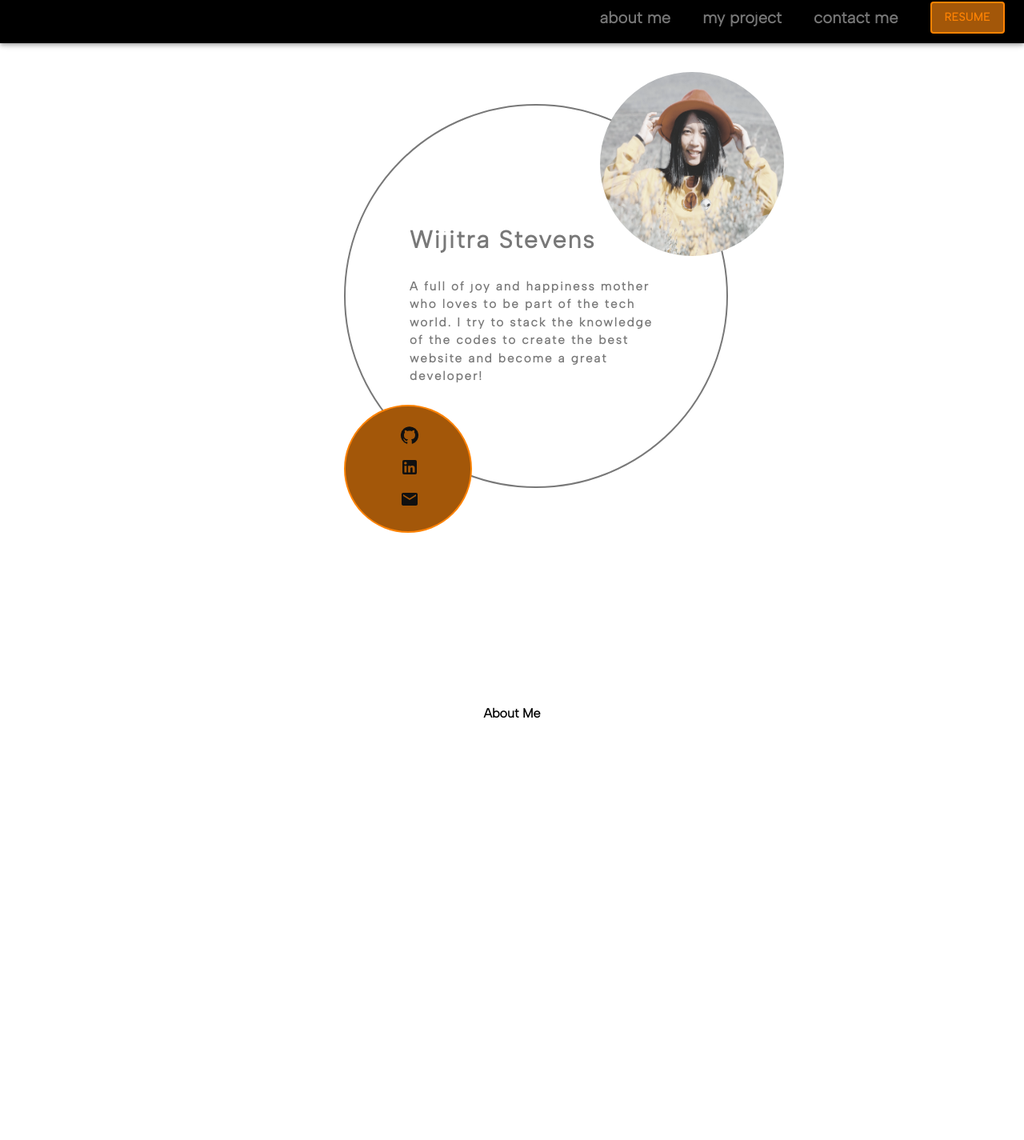
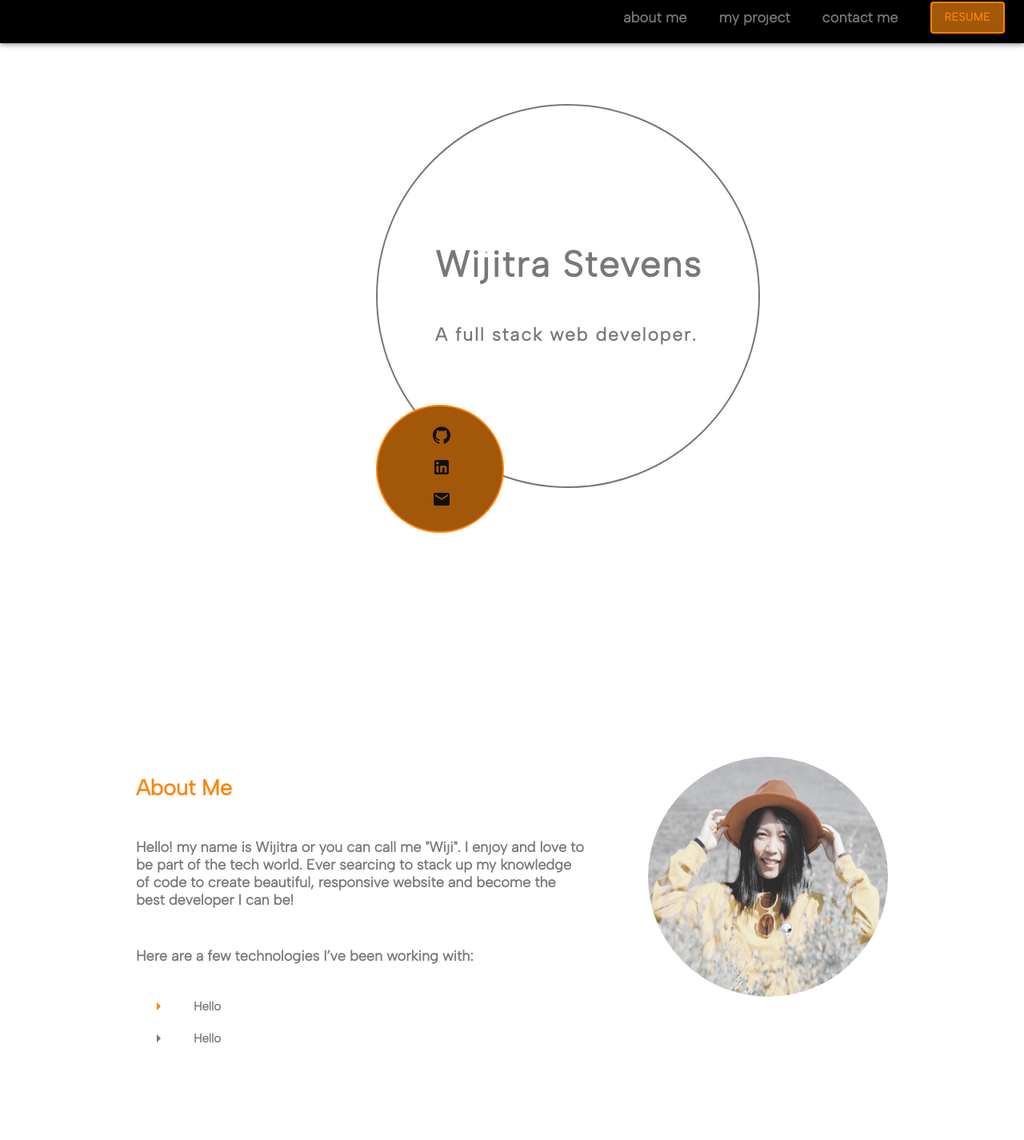
Before and after one commit to WijiPe/my-portfolio, a Next.js app: page / in a window 1280 px wide. Shown: the part 10-1435 px from the top of the page at 80% size. Built offline with nearby package versions, Linux system fonts and the light colour scheme.

Commit message:
add section1

```diff
--- a/components/Header.js
+++ b/components/Header.js
@@ -32,6 +32,7 @@ export default function Header() {
                             variant="h6" component="div"
                             sx={{
                                 fontWeight: 600,
+                                fontSize: 18,
                                 fontFamily: 'Albert Sans',
                                 color: '#787878',
                                 '&:hover': {
--- a/components/Me.js
+++ b/components/Me.js
@@ -1,6 +1,4 @@
-import styles from '@/styles/Index.module.css';
 import Box from '@mui/material/Box';
-import Image from 'next/image';
 import { Typography } from '@mui/material';
 import GitHubIcon from '@mui/icons-material/GitHub';
 import LinkedInIcon from '@mui/icons-material/LinkedIn';
@@ -31,9 +29,10 @@ export default function Me() {
                 sx={{
                     width: '30rem',
                     height: '30rem',
-                    pl: 10,
+                    pt: 16,
+                    pl: 9,
                     mt: 10,
-                    ml: 50,
+                    ml: 55,
                     fontWeight: '700',
                     display: 'flex',
                     flexDirection: 'column',
@@ -49,10 +48,9 @@ export default function Me() {
             >
                 <Box
                     sx={{
-                        width: '20rem',
+                        width: '25rem',
                         height: '5rem',
-                        mt: 15,
-                        fontSize: 20,
+                        fontSize: 30,
                         fontFamily: 'Albert Sans',
                         '&:hover': {
                             color: '#FF8303',
@@ -65,43 +63,27 @@ export default function Me() {
                     <Box
                         component="span"
                         sx={{
-                            width: '20rem',
                             bgcolor:'#0D0D0D',
                             fontFamily: 'Albert Sans',
                             color: '#787878',
-                            fontSize: 10,
+                            fontSize: 15,
                             '&:hover': {
                                 color: '#787878',
                             },
                         }}
                     >
-                        <h2> A full of joy and happiness mother who loves to be part of the tech world.
-                        I try to <span id= "word4">stack</span> the knowledge of the codes to create the best <span id= "word5">web</span>site and become a great <span id= "word6">developer!</span>
-                    </h2>
+                        <h2> A full stack web developer. </h2>
                     </Box>
                 </Box>
             </Box>
-            <Box
-                sx={{
-                    position: 'absolute',
-                    ml: 90,
-                    mt: 5,
-                }}
-            >
-                <Image
-                    src='/images/IMG_4452.jpg'
-                    width = {230}
-                    height={230}
-                    className={styles.image}
-                />
-            </Box>
+
             <Box
                 sx={{
                     width: '10rem',
                     height: '10rem',
                     borderRadius: '50%',
                     mt:57,
-                    ml:50,
+                    ml:55,
                     pl:8.5,
                     pt:3,
                     bgcolor: '#A35709',
--- a/components/Project1.js
+++ b/components/Project1.js
@@ -24,11 +24,11 @@ export default function Project1() {
             <Box
                 sx={{
                     width: '30rem',
-                    height: '30rem',
+                    height: '20rem',
                     // bgcolor: '#787878',
                     mt: 16,
                     ml: 50,
-                    borderRadius: '50%',
+                    // borderRadius: '50%',
                     border: 2,
                     position: 'absolute',
                     display: 'flex',
@@ -49,17 +49,17 @@ export default function Project1() {
                     mr: 50,
                     fontFamily: 'Albert Sans',
                     color: '#F0E3CA',
-                    letterSpacing: 3,
+                    // letterSpacing: 3,
                 }}
             >
                 <Box
                     component="span"
                     sx={{
-                        color: '#787878',
-                        letterSpacing: 6,
+                        color: '#FF8303',
+                        fontSize: 20
                     }}
                 >
-                    <h2>Projects_________________</h2>
+                    <h2>Projects</h2>
                 </Box>
                 <h3>MyWatchlist!</h3>
                 <Box
@@ -79,7 +79,12 @@ export default function Project1() {
                         </a>
                     </Link>
                 </Box>
-                <Box component="span" sx={{ color: '#787878', letterSpacing: 2 }}>
+                <Box
+                    component="span"
+                    sx={{
+                        color: '#787878',
+                        letterSpacing: 1
+                    }}>
                     <h5>Python MySQL MovieDB-API</h5>
                 </Box>
             </Box>
--- a/components/Project2.js
+++ b/components/Project2.js
@@ -21,27 +21,22 @@ export default function Project2() {
             <Box
                 sx={{
                     width: '30rem',
-                    height: '30rem',
-                    // bgcolor: '#787878',
+                    height: '20rem',
                     mt: 16,
                     mr: 45,
-                    borderRadius: '50%',
                     border: 2,
                     position: 'absolute',
                     display: 'flex',
                     pl: 25,
                     pt: 10,
-                    // zIndex: 'modal',
                     fontFamily: 'Albert Sans',
                     color: '#787878',
-                    // borderColor: '#A35709'
                 }}
             >
                 <h5>Details</h5>
             </Box>
             <Box
                 sx={{
-                    // zIndex: 'tooltip',
                     mt: 22,
                     ml: 55,
                     fontFamily: 'Albert Sans',
@@ -78,7 +73,7 @@ export default function Project2() {
                     component="span"
                     sx={{
                         color: '#787878',
-                        letterSpacing: 2,
+                        letterSpacing: 1,
                         textAlign: 'right'
                     }}>
                         <h5>React Node MovieDB-API Material Ui</h5>
--- a/components/Section1.js
+++ b/components/Section1.js
@@ -1,31 +1,103 @@
 import Box from '@mui/material/Box';
+import Image from 'next/image';
+import styles from '@/styles/Section1.module.css';
+import Grid from '@mui/material/Grid';
+import List from '@mui/material/List';
+import ListItem from '@mui/material/ListItem';
+import ListItemIcon from '@mui/material/ListItemIcon';
+import ListItemText from '@mui/material/ListItemText';
+import ArrowRightIcon from '@mui/icons-material/ArrowRight';
 
 
 export default function Section1() {
     return (
         <div>
-            <Box id="section1"
+            <Box
+                id="section1"
                 sx={{
                     width: '100%',
-          height: '30rem',
-          // bgcolor: (theme) => (theme.palette.mode === 'dark' ? '#101010' : '#212121'),
-          // color: (theme) =>
-          // theme.palette.mode === 'dark' ? 'grey.300' : 'grey.800',
+                    height: '50rem',
+                    color: '#787878',
                     p: 10,
-          // m: 15,
-          mt: 22,
-          textAlign: 'center',
-          // fontSize: '1rem',
+                    mt: 30,
+                    itemAlign: 'center',
                     fontWeight: '700',
-          // border: 1,
                     position: 'relative',
                     display: 'flex',
                     flexDirection: 'row',
                     justifyContent: 'center',
-          gap: 10,
+                    gap:10
                 }}
             >
-        About Me
+                <Box
+                    sx={{
+                        width: '35rem',
+                        height: '15rem',
+                        fontSize: 18,
+                        display: 'flex',
+                        flexDirection: 'column',
+                    }}
+                >
+                    <Box
+                        component="span"
+                        sx={{
+                            color: '#FF8303'
+                        }}
+                    >
+                    <h2>About Me</h2>
+                    </Box>
+                    <h4>
+                        Hello! my name is Wijitra or you can call me "Wiji".
+                        I enjoy and love to be part of the tech world.
+                        Ever searcing to stack up my knowledge of code to create beautiful,
+                        responsive website and become the best developer I can be!
+                    </h4>
+                    <h4>
+                        Here are a few technologies I’ve been working with:
+                    </h4>
+                    <Box
+                        sx={{
+                            display: 'flex',
+                            fontSize: 15,
+                            gap:10
+                        }}
+                    >
+                        <Grid item xs={12} md={3}>
+                            <List>
+                                <ListItem>
+                                    <ListItemIcon>
+                                        <ArrowRightIcon
+                                            sx={{
+                                                color: '#FF8303'
+                                            }}
+                                        />
+                                    </ListItemIcon>
+                                    <ListItemText
+                                    />
+                                    Hello
+                                </ListItem>
+                                <ListItem>
+                                    <ListItemIcon>
+                                        <ArrowRightIcon />
+                                    </ListItemIcon>
+                                    <ListItemText
+                                    />
+                                    Hello
+                                </ListItem>
+                            </List>
+                        </Grid>
+                    </Box>
+                </Box>
+
+                <Box>
+                    <Image
+                        src='/images/IMG_4452.jpg'
+                        width = {300}
+                        height={300}
+                        className={styles.image}
+                    />
+                </Box>
+
             </Box>
         </div>
     )
--- a/pages/index.js
+++ b/pages/index.js
@@ -24,7 +24,6 @@ export default function Home() {
         <Me />
         <Section1 />
         <Section2  />
-
       <Box id="section3"
         sx={{
           width: '100%',
```
Also changed, not shown: styles/Section1.module.css (renamed from styles/Index.module.css). Lines whose indentation alone changed are shown as unchanged.
